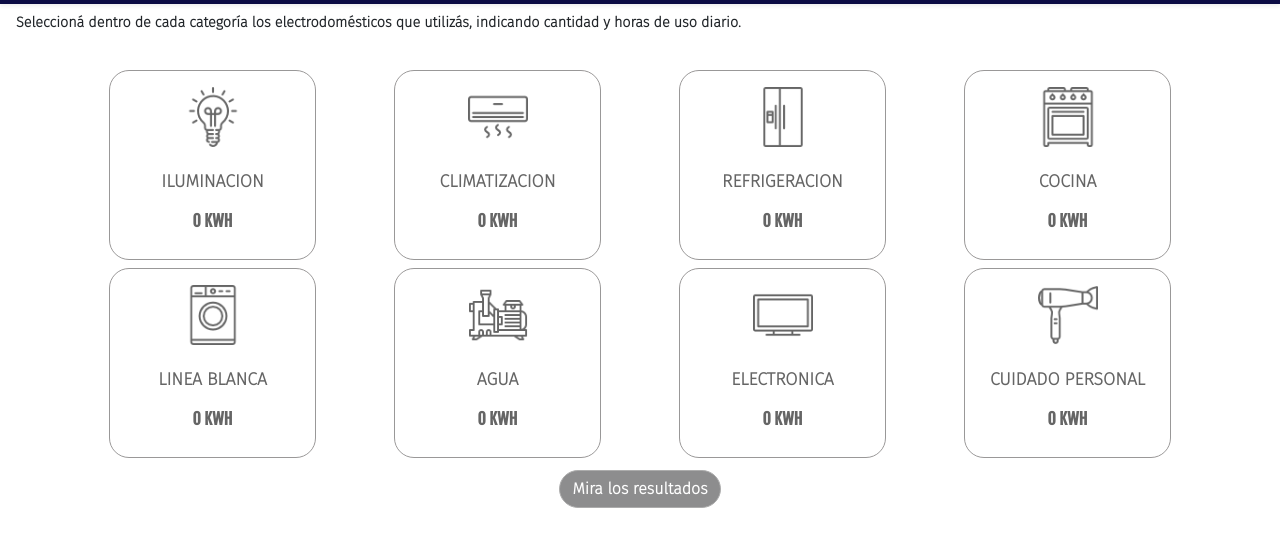
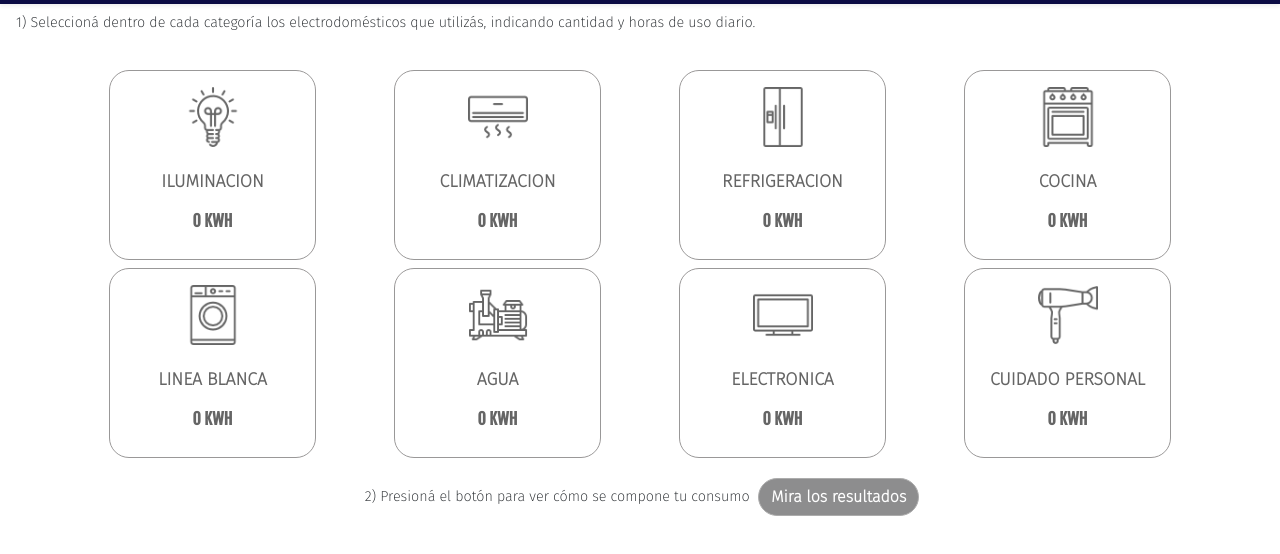
Before and after one commit to fernandoaltavista/simuladorconsumos, a website: page index.html in a window 1280 px wide. Shown: the part 52-606 px from the top of the page. Drawn offline with nearby package versions, Linux system fonts and the light colour scheme; some packages are replaced by stand-ins of ours; a script that the page names is missing; files whose address does not match are found by name.

Commit message:
se agrego indexacion

```diff
--- a/index.html
+++ b/index.html
@@ -15,13 +15,13 @@
 </head>
 <body>
 
-    <nav class="navbar navbar-expand-lg bg-fondo menu shadow-sm fixed-top">
+    <nav class="navbar navbar-expand-lg bg-fondo menu shadow-sm fixed-top mb-2">
         <a class="navbar-brand text-white" href="#">Calcula tu consumo electrico</a>
 
     </nav>
 
     <div id="tablero" class="mt-5">
-        <p class="p-3 font-weight-bold encabezado">Seleccioná dentro de cada categoría los electrodomésticos que utilizás, indicando cantidad y horas de uso diario.</p>
+        <p class="p-3 encabezado">1) Seleccioná dentro de cada categoría los electrodomésticos que utilizás, indicando cantidad y horas de uso diario.</p>
         <div class="container">
             <div class="row">
 
@@ -573,9 +573,9 @@
 </div>
 
 
-        <div id="total-general" class=" p-2 text-center d-block">
+        <div id="total-general" class=" p-2 mt-2 text-center d-block">
+            <p class="d-inline-block p-1 encabezado">2) Presioná el botón para ver cómo se compone tu consumo</p>
             <input type="button" id="botonResultado" class= "btn botonGeneral " disabled value="Mira los resultados"></input>
-
         </div>
 
 
```
